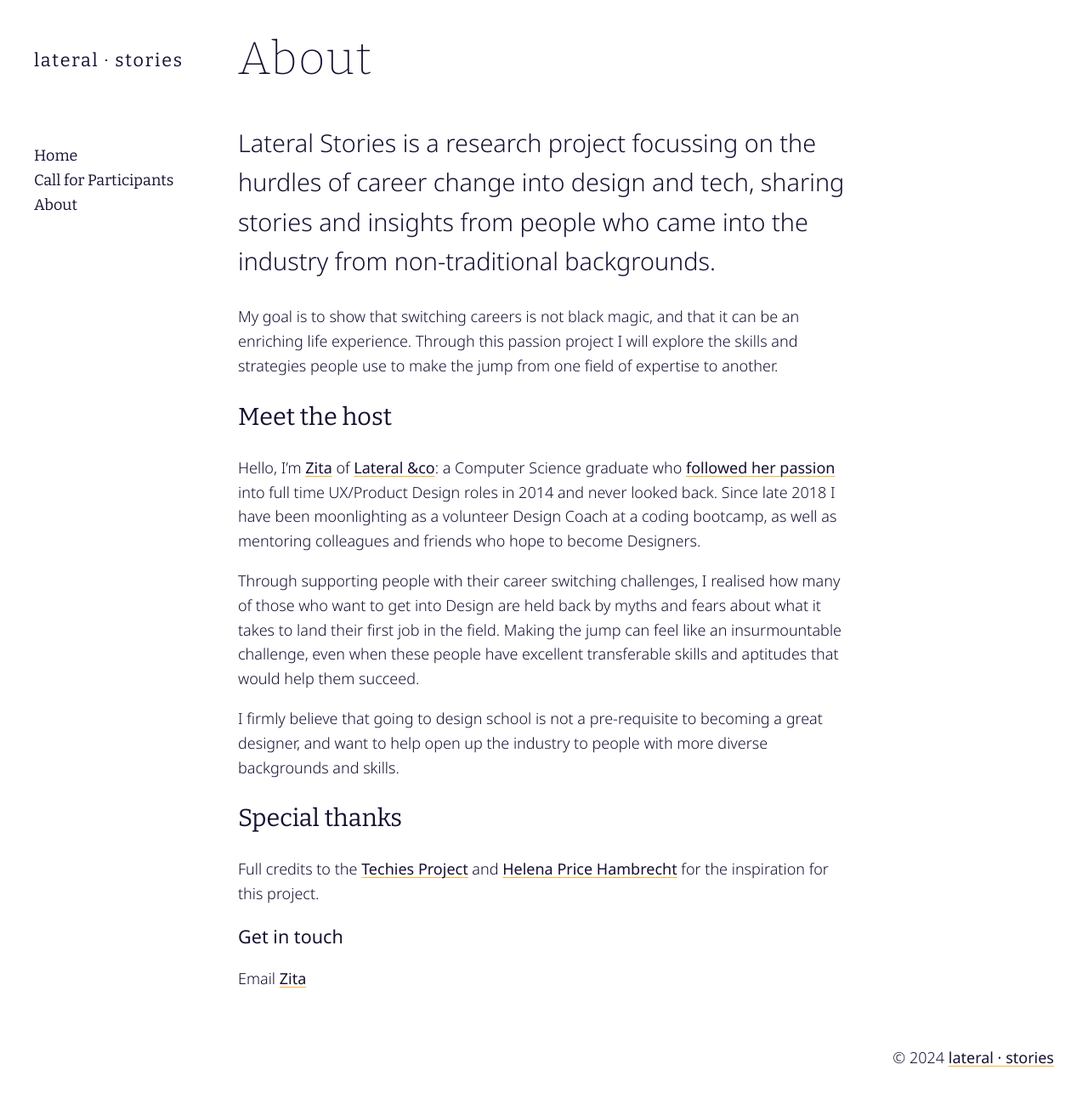
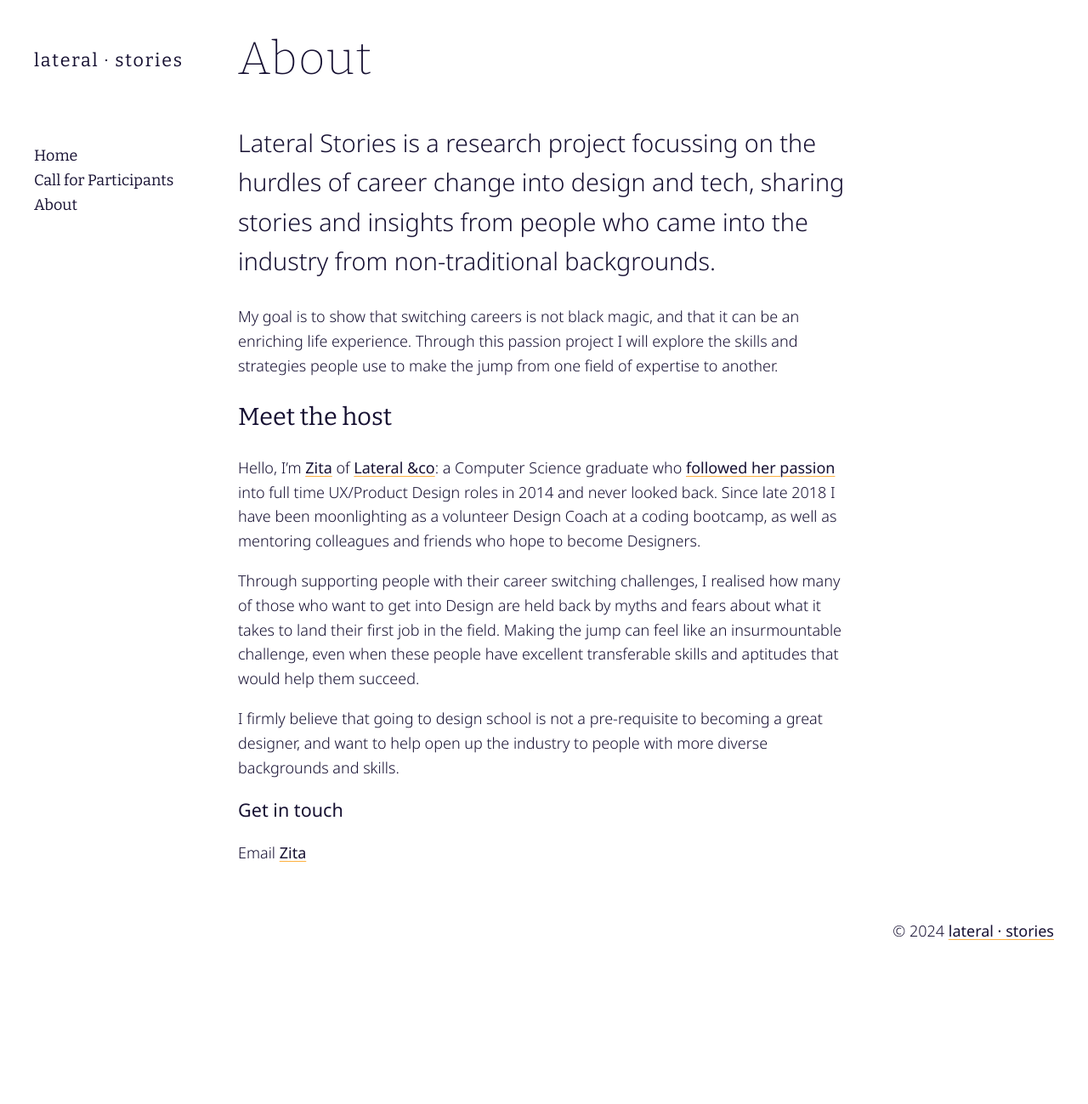
Before and after one commit to dopamine/lateralstories, a Jekyll site: the page built from about.md, in a window 1280 px wide. Shown: the whole page at 85% size. Built offline with Jekyll 4.4.1, drawn with Linux system fonts in a browser that asks for light colours; after the commit the page ends 1150 px from its top, so only the background shows below that.

Commit message:
Removing copy

```diff
--- a/about.md
+++ b/about.md
@@ -16,7 +16,3 @@ Hello, I'm [Zita](https://www.linkedin.com/in/zitaorban/) of [Lateral &co](https
 Through supporting people with their career switching challenges, I realised how many of those who want to get into Design are held back by myths and fears about what it takes to land their first job in the field. Making the jump can feel like an insurmountable challenge, even when these people have excellent transferable skills and aptitudes that would help them succeed.
 
 I firmly believe that going to design school is not a pre-requisite to becoming a great designer, and want to help open up the industry to people with more diverse backgrounds and skills.
-
-## Special thanks
-
-Full credits to the [Techies Project](https://techiesproject.com/) and [Helena Price Hambrecht](https://medium.com/u/675f0c1dc602) for the inspiration for this project.
```
